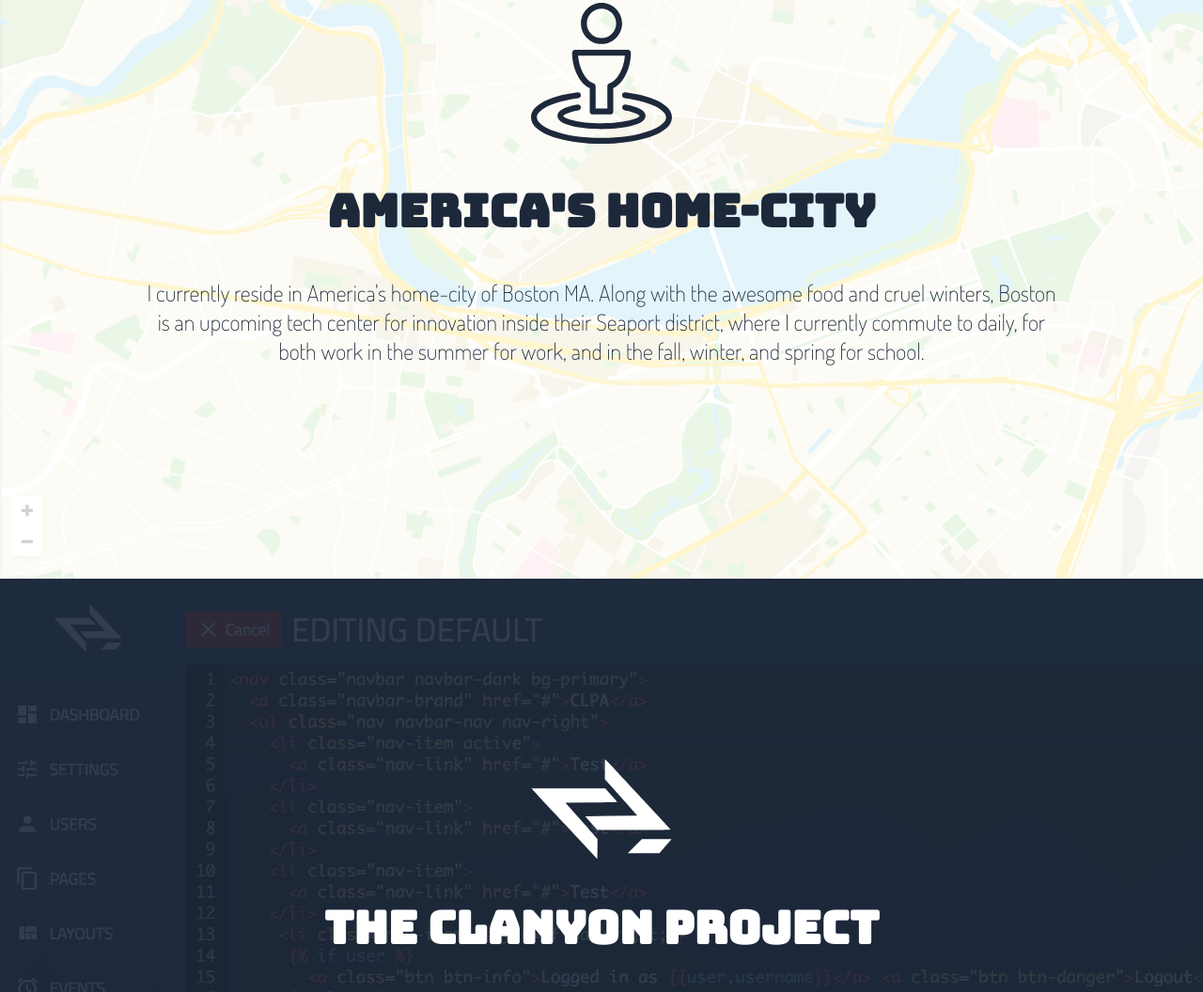
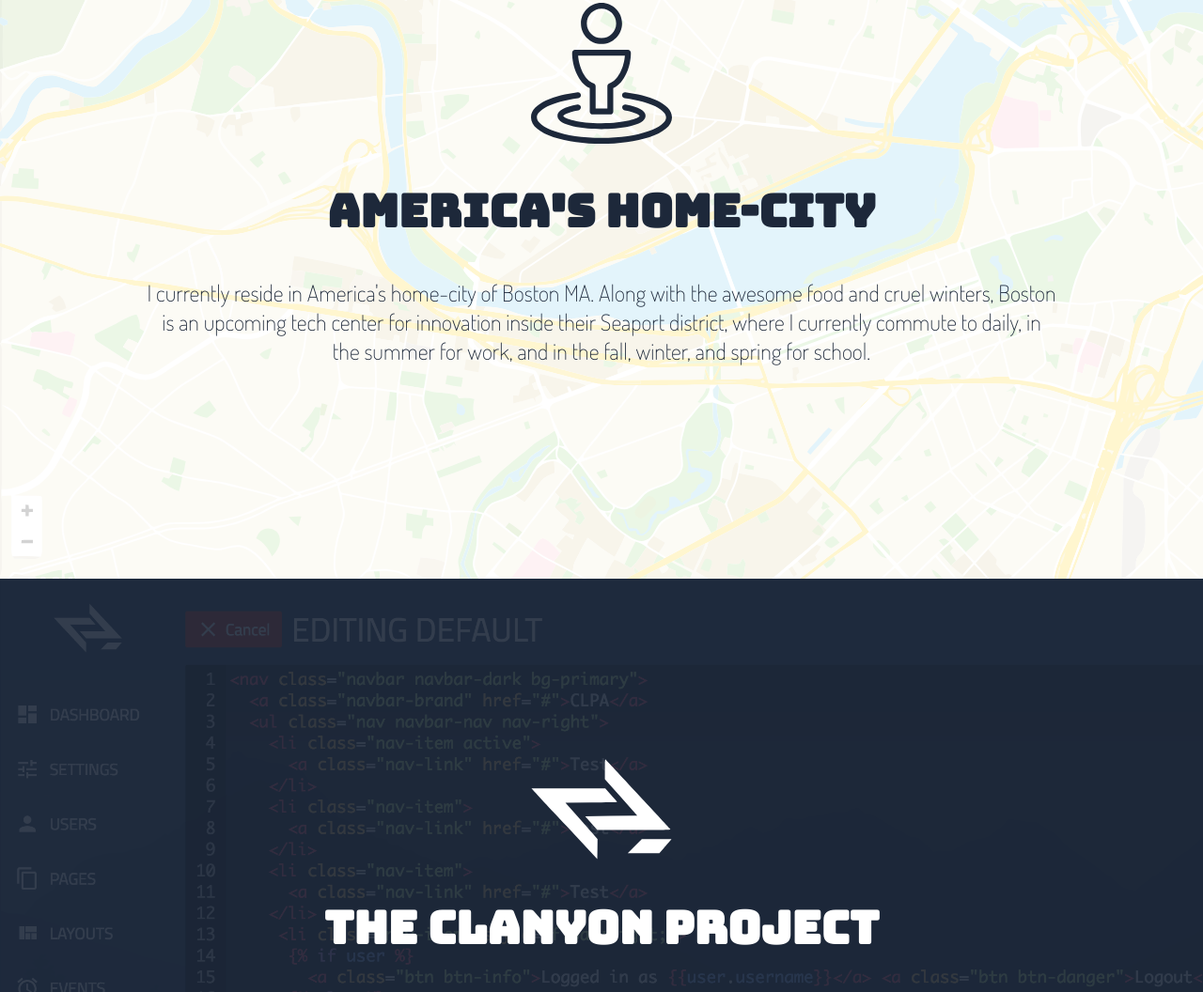
Before and after one commit to sgehly/New-Website, a website: page views/landing.html in a window 1280 px wide. Shown: the part 1027-2083 px from the top of the page at 94% size. Drawn offline with nearby package versions, Linux system fonts and the light colour scheme; files that its build step writes are made by us from their sources; no server answers.

Commit message:
Thanks Ryan

```diff
--- a/views/landing.html
+++ b/views/landing.html
@@ -10,7 +10,7 @@
 			<use xlink:href="/img/general/location-user.svg#Outline_Version"></use>
 		</svg>
 		<h2>America's Home-City</h2>
-		<p>I currently reside in America's home-city of Boston MA. Along with the awesome food and cruel winters, Boston is an upcoming tech center for innovation inside their Seaport district, where I currently commute to daily, for both work in the summer for work, and in the fall, winter, and spring for school.</p>
+		<p>I currently reside in America's home-city of Boston MA. Along with the awesome food and cruel winters, Boston is an upcoming tech center for innovation inside their Seaport district, where I currently commute to daily, in the summer for work, and in the fall, winter, and spring for school.</p>
 	</div>
 </div>
 <div class="content-section clanyonSect">
```
